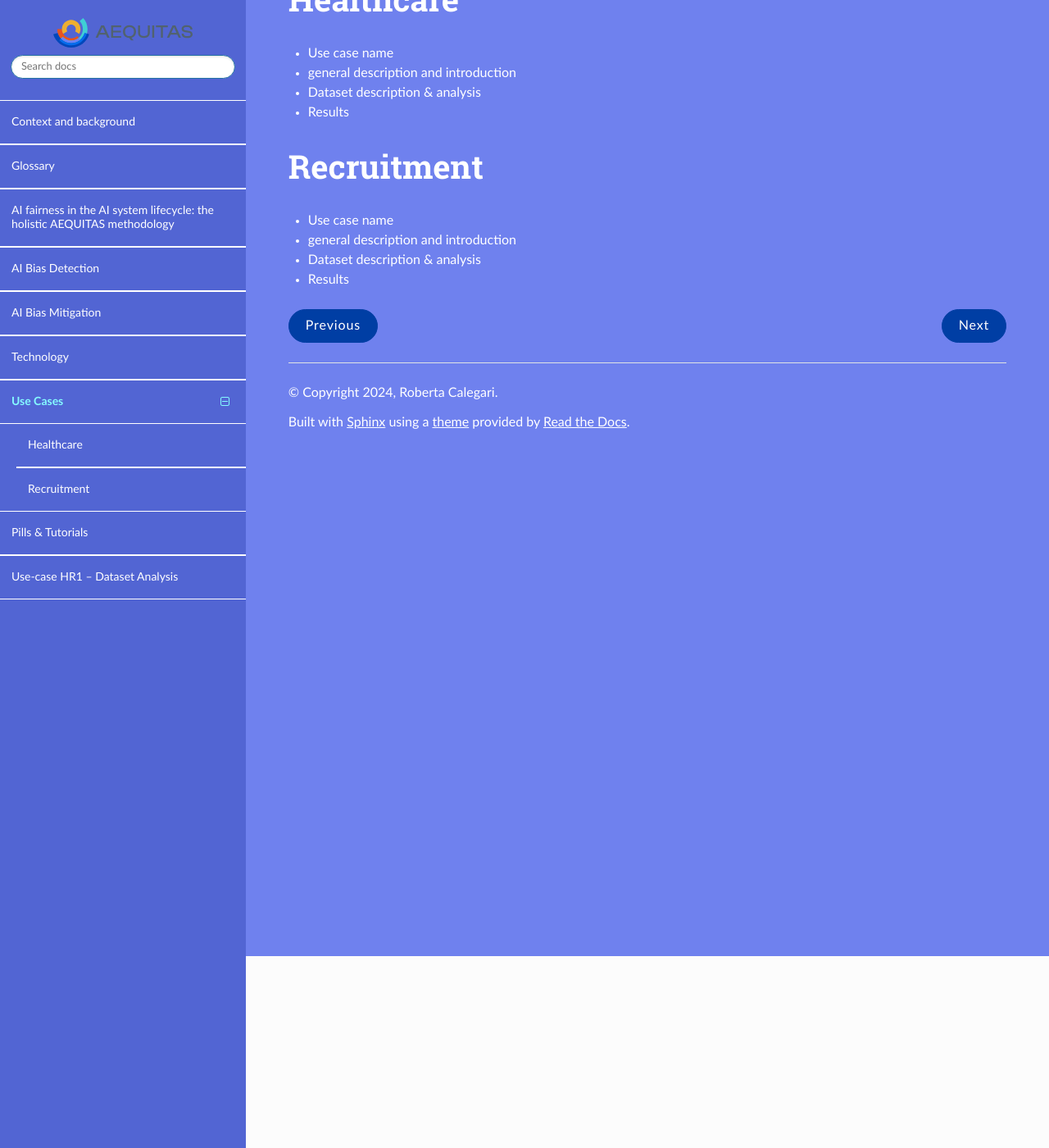
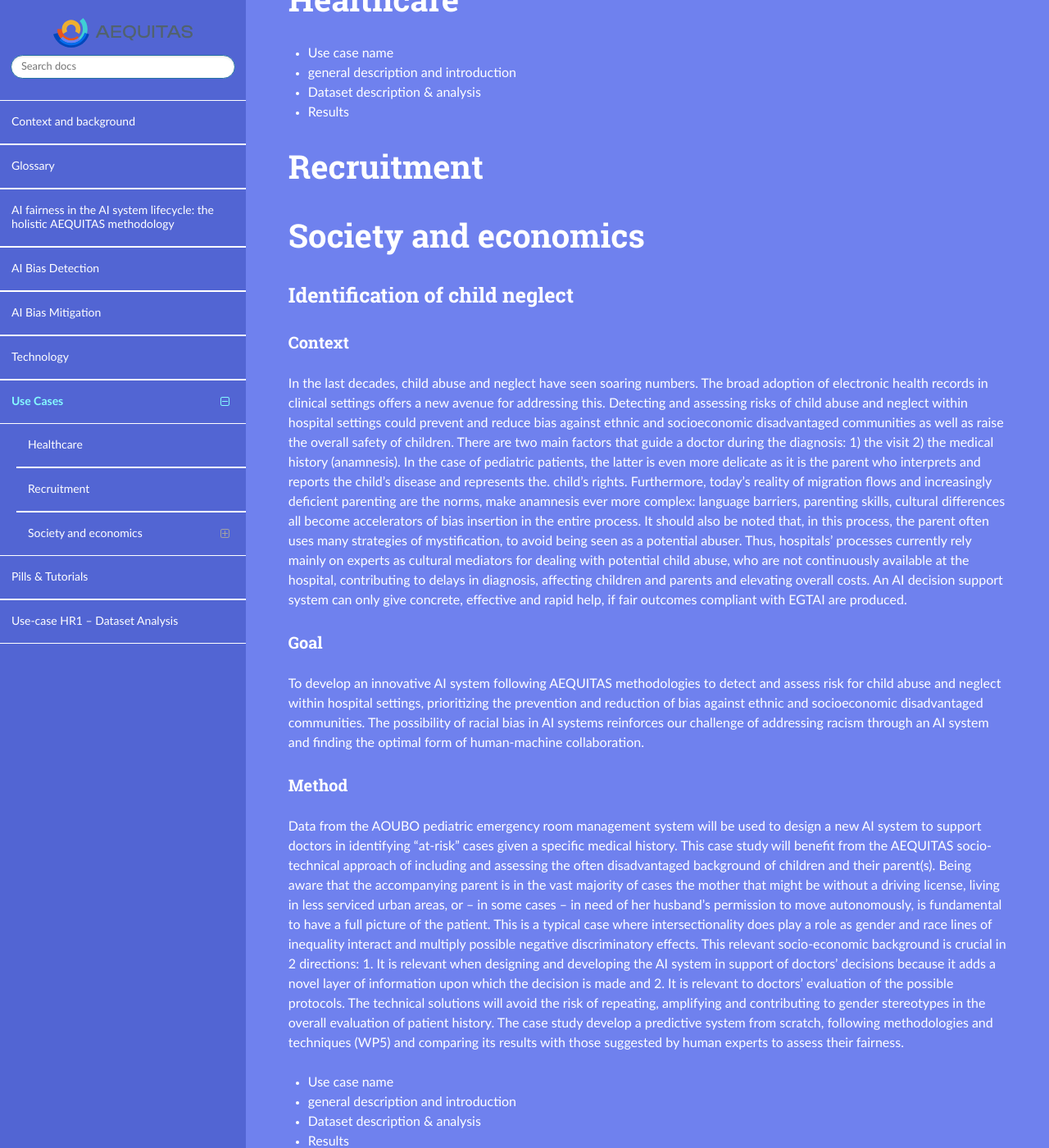
Before and after one commit to aequitas-aod/aequitas-home, a Sphinx documentation site: the page built from docs/source/usecases.rst, in a window 1280 px wide and 1400 px high, scrolled down 234 px. Shown: the whole window at 82% size. Built offline with Sphinx 7.4.7 and the Read the Docs theme 3.1.0, drawn with Linux system fonts in a browser that asks for light colours.

Commit message:
Add child neglect use case information from proposal

```diff
--- a/docs/source/usecases.rst
+++ b/docs/source/usecases.rst
@@ -11,6 +11,27 @@ Healthcare
 
 Recruitment
 ***********
+Society and economics
+*********************
+
+Identification of child neglect
+===============================
+
+Context
+-------
+
+In the last decades, child abuse and neglect have seen soaring numbers. The broad adoption of electronic health records in clinical settings offers a new avenue for addressing this. Detecting and assessing risks of child abuse and neglect within hospital settings could prevent and reduce bias against ethnic and socioeconomic disadvantaged communities as well as raise the overall safety of children. There are two main factors that guide a doctor during the diagnosis: 1) the visit 2) the medical history (anamnesis). In the case of pediatric patients, the latter is even more delicate as it is the parent who interprets and reports the child's disease and represents the. child's rights. Furthermore, today's reality of migration flows and increasingly deficient parenting are the norms, make anamnesis ever more complex: language barriers, parenting skills, cultural differences all become accelerators of bias insertion in the entire process. It should also be noted that, in this process, the parent often uses many strategies of mystification, to avoid being seen as a potential abuser. Thus, hospitals' processes currently rely mainly on experts as cultural mediators for dealing with potential child abuse, who are not continuously available at the hospital, contributing to delays in diagnosis, affecting children and parents and elevating overall costs. An AI decision support system can only give concrete, effective and rapid help, if fair outcomes compliant with EGTAI are produced.
+
+Goal
+----
+
+To develop an innovative AI system following AEQUITAS methodologies to detect and assess risk for child abuse and neglect within hospital settings, prioritizing the prevention and reduction of bias against ethnic and socioeconomic disadvantaged communities. The possibility of racial bias in AI systems reinforces our challenge of addressing racism through an AI system and finding the optimal form of human-machine collaboration.
+
+Method
+------
+
+Data from the AOUBO pediatric emergency room management system will be used to design a new AI system to support doctors in identifying "at-risk" cases given a specific medical history. This case study will benefit from the AEQUITAS socio-technical approach of including and assessing the often disadvantaged background of children and their parent(s). Being aware that the accompanying parent is in the vast majority of cases the mother that might be without a driving license, living in less serviced urban areas, or – in some cases – in need of her husband’s permission to move autonomously, is fundamental to have a full picture of the patient. This is a typical case where intersectionality does play a role as gender and race lines of inequality interact and multiply possible negative discriminatory effects. This relevant socio-economic background is crucial in 2 directions: 1. It is relevant when designing and developing the AI system in support of doctors’ decisions because it adds a novel layer of information upon which the decision is made and 2. It is relevant to doctors’ evaluation of the possible protocols. The technical solutions will avoid the risk of repeating, amplifying and contributing to gender stereotypes in the overall evaluation of patient history. The case study develop a predictive system from scratch, following methodologies and techniques (WP5) and comparing its results with those suggested by human experts to assess their fairness.
+
 
 * Use case name
 * general description and introduction
```
